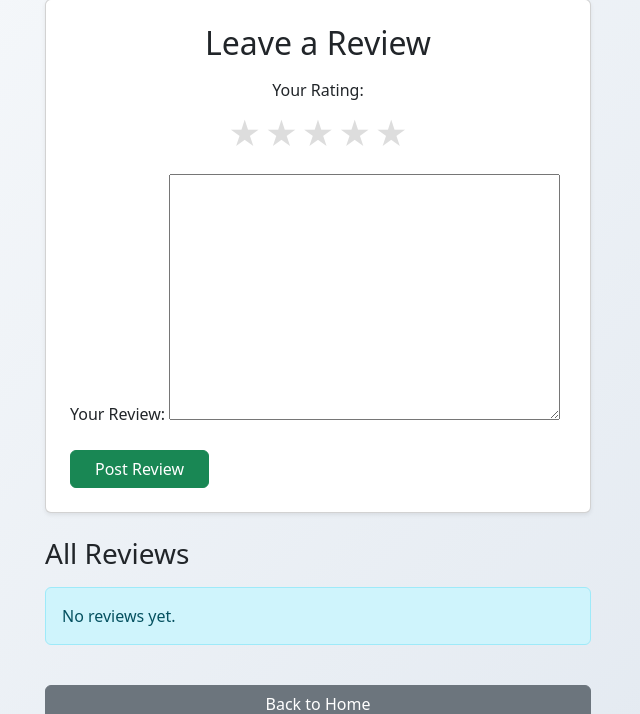
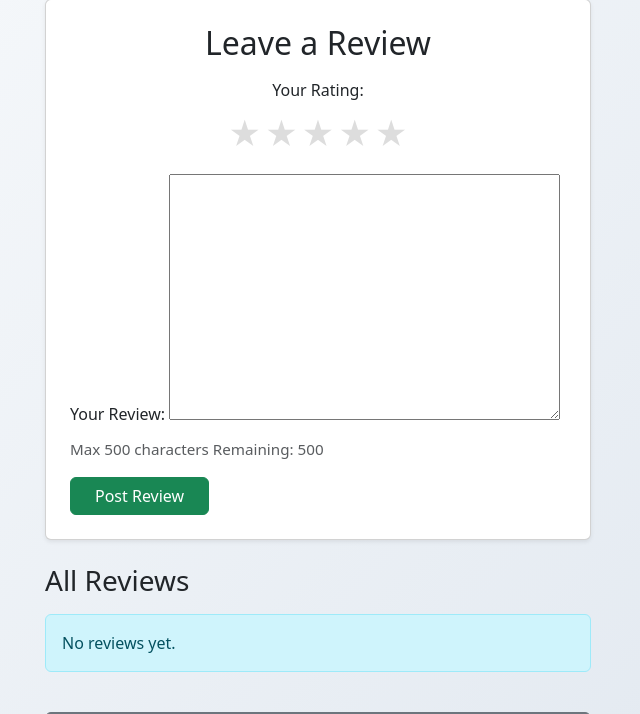
Before and after one commit to ajshirlow7/MoneyMaker, a Django app: page /review/ in a window 1280 px wide. Shown: the part 49-763 px from the top of the page, without its empty margins (322-962 px from the left). Run offline with Django 4.2, Linux system fonts and the light colour scheme; data that the repository does not hold is empty.

Commit message:
adding mac characters to review

```diff
--- a/templates/game/review.html
+++ b/templates/game/review.html
@@ -115,6 +115,9 @@
                       <div class="mb-3">
                           <label class="form-label">Your Review:</label>
                           {{ form.text }}
+                          <div class="form-text text-muted" id="charCount" style="font-size: 0.95rem;">
+                              Max 500 characters remaining
+                          </div>
                           {% if form.text.errors %}
                               <div class="text-danger small">{{ form.text.errors.0 }}</div>
                           {% endif %}
@@ -212,6 +215,27 @@
             });
         });
     });
+
+    // Character counter for review textarea
+    document.addEventListener('DOMContentLoaded', function() {
+        var textarea = document.querySelector('textarea[name="text"]');
+        var charCount = document.getElementById('charCount');
+        var maxChars = 500;
+        if (textarea && charCount) {
+            textarea.setAttribute('maxlength', maxChars);
+            function updateCharCount() {
+                var remaining = maxChars - textarea.value.length;
+                charCount.textContent = 'Max ' + maxChars + ' characters        Remaining: ' + remaining;
+                if (remaining < 0) {
+                    charCount.classList.add('text-danger');
+                } else {
+                    charCount.classList.remove('text-danger');
+                }
+            }
+            textarea.addEventListener('input', updateCharCount);
+            updateCharCount();
+        }
+    });
 </script>
 
 <!-- Review Posted Modal -->
```
Also changed, not shown: README.md.
